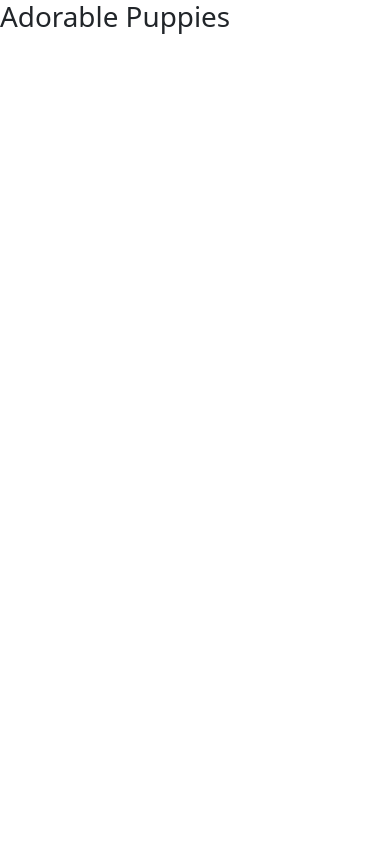
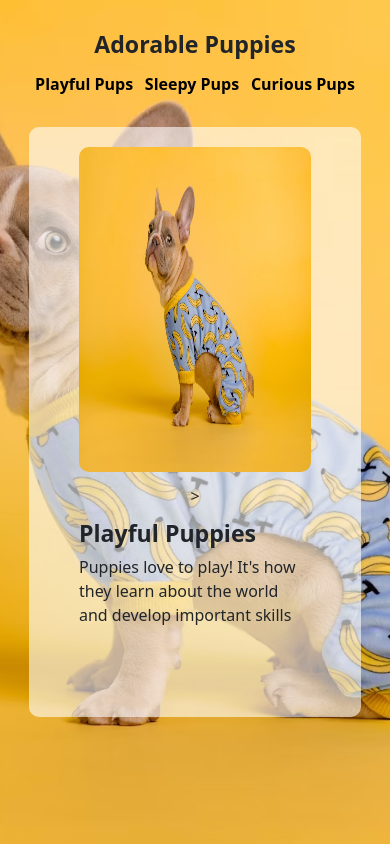
Before and after one commit to dinathreddynarla/workshop-parallax, a plain HTML site: page index.html in a window 390 px wide. Shown: the top 844 px of the page. Drawn offline with nearby package versions, Linux system fonts and the light colour scheme.

Commit message:
completed with media querries

```diff
--- a/index.html
+++ b/index.html
@@ -11,10 +11,42 @@
 </head>
 <body>
     <div class="header">
-        <h1>Adorable Puppies</h1>
+        <h3>Adorable Puppies</h3>
+        <nav>
+            <li><a href="#Playful">Playful Pups</a></li>
+            <li><a href="#Sleepy">Sleepy Pups</a></li>
+            <li><a href="#Curious"> Curious Pups</a></li>
+        </nav>
     </div>
-    <div class="section 1"></div>
-    <div class="section 2"></div>
-    <div class="section 3"></div>
+    <section id="Playful">
+        <div class="ch1">
+            <img src="./img1.avif" alt="playful pups">>
+            <div class="con">
+                <h3>Playful Puppies</h3>
+                <span>Puppies love to play! It's how they learn about the world and develop important skills</span>
+            </div>
+        </div>
+    </section>
+    <section id="Sleepy">
+        <div class="ch2">
+            <img src="./img4.avif" alt="playful pups" >
+            <div class="con">
+                <h3>Sleepy Puppies</h3>
+                <span>Puppies need lots of sleep to grow big and strong. They can sleep upto 20 hours a day!</span>
+            </div>
+        </div>
+    </section>
+    <section id="Curious">
+        <div class="ch3">
+            <img src="./img3.avif" alt="playful pups" >
+            <div class="con">
+                <h3>Curious Puppies</h3>
+                <span>Puppies are naturally Curious and love to explore their surroundings. This helps them Learn and Grow!</span>
+            </div>
+        </div>
+    </section>
+    <footer>
+        <span>&#xA9; 2024 Puppy Parallax Demo</span>
+    </footer>
 </body>
 </html>
--- a/style.css
+++ b/style.css
@@ -0,0 +1,120 @@
+body{
+    margin: 0;
+    padding: 0;
+    box-sizing: border-box;
+    font-family:sans-serif;
+
+}
+
+.header{
+    position: fixed;
+    width: 100%;
+    height: 15vh;
+    top:0;
+    display: flex;
+    flex-direction: column;
+    justify-content: center;
+    align-items: center;
+    gap:4%;
+}
+.header>h3{
+    font-weight: 700;
+}
+nav{
+    display: flex;
+    width: 100%;
+    justify-content: center;
+    gap: 3%;
+
+}
+li{
+    list-style-type: none;
+}
+li>a{
+    text-decoration:none;
+    color: black;
+    font-weight: 600;
+}
+#Playful , #Sleepy ,#Curious{
+
+    width: 100%;
+    height: 100vh;
+    background: url('./img1.avif');
+    background-position: center;
+    background-repeat: no-repeat ;
+    background-attachment: fixed;
+    background-size: cover;
+    display: flex;
+
+}
+#Sleepy{
+    background: url('./img3.avif');
+    background-position: center;
+    background-repeat: no-repeat ;
+    background-attachment: fixed;
+    background-size: cover;
+}
+#Curious{
+    background: url('./img4.avif');
+    background-position: center;
+    background-repeat: no-repeat ;
+    background-attachment: fixed;
+    background-size: cover;
+
+}
+.ch1 , .ch2 , .ch3{
+    width: 85%;
+    height: 75%;
+    margin: auto;
+    display: flex;
+    justify-content: center;
+    align-items: center;
+    gap:3%;
+    background-color: rgba(255, 255, 255,0.8);
+    border-radius: 10px;
+}
+.ch2{
+    flex-direction: row-reverse;
+}
+img{
+    width: 45%;
+    height: 80%;
+    border-radius: 10px;
+}
+.con{
+    width: 45%;
+}
+.con>span{
+    width: 70%;
+}
+.con>h3{
+    font-weight: 650;
+}
+footer{
+    height: 10vh;
+    width: 100%;
+    display: flex;
+    justify-content: center;
+    align-items: center;
+    background-color: black;
+}
+footer>span{
+    color: white;
+}
+@media screen and (max-width:576px){
+    .ch1 ,.ch2,.ch3{
+        width: 85%;
+        height: 70%;
+        flex-direction: column;
+        background-color: rgba(255, 255, 255,0.6);
+        gap: 2%;
+    }
+    img{
+        height: 55%;
+        width: 70%;
+    }
+    .con{
+        width: 70%;
+        height: 30%;
+    }
+}
```
